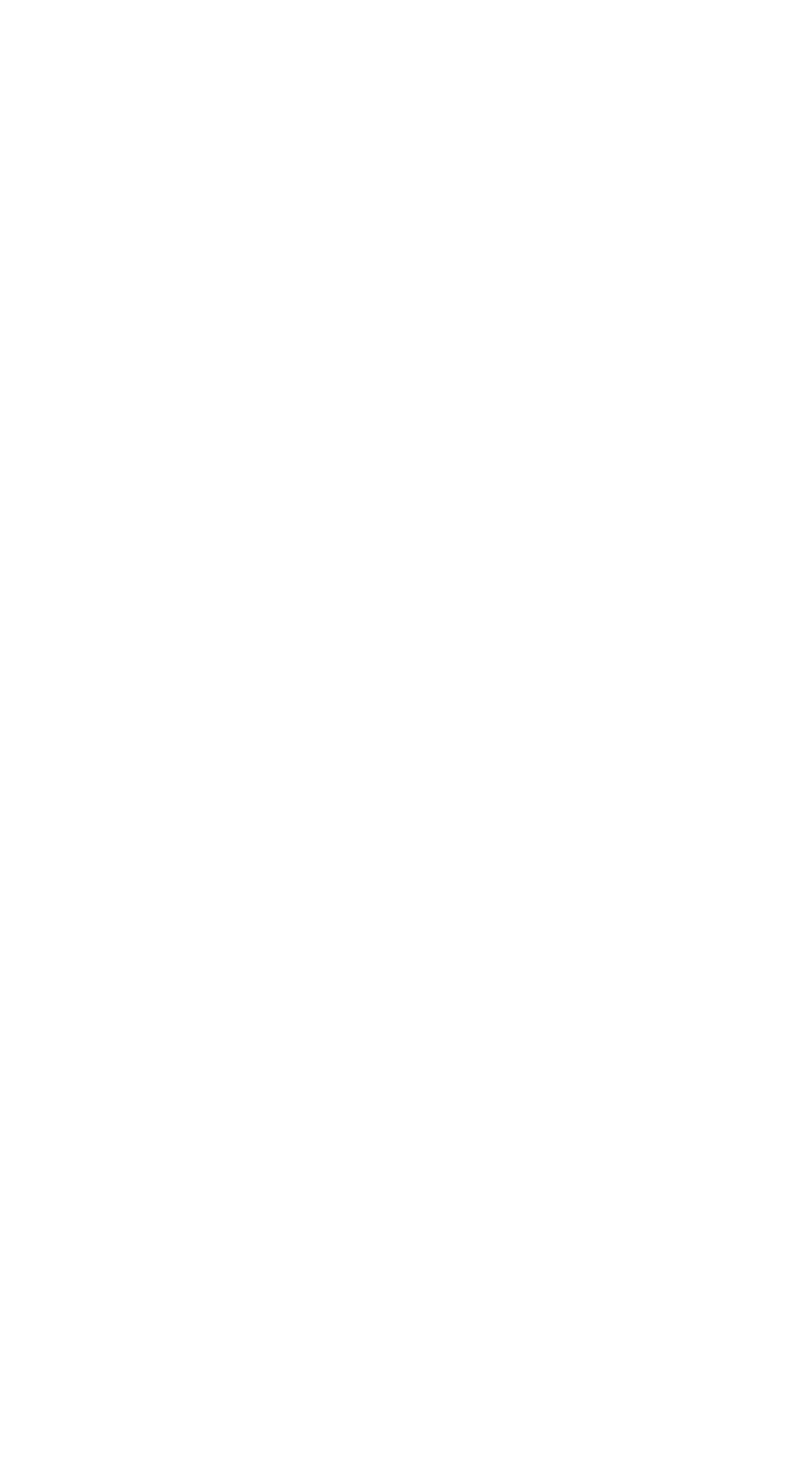
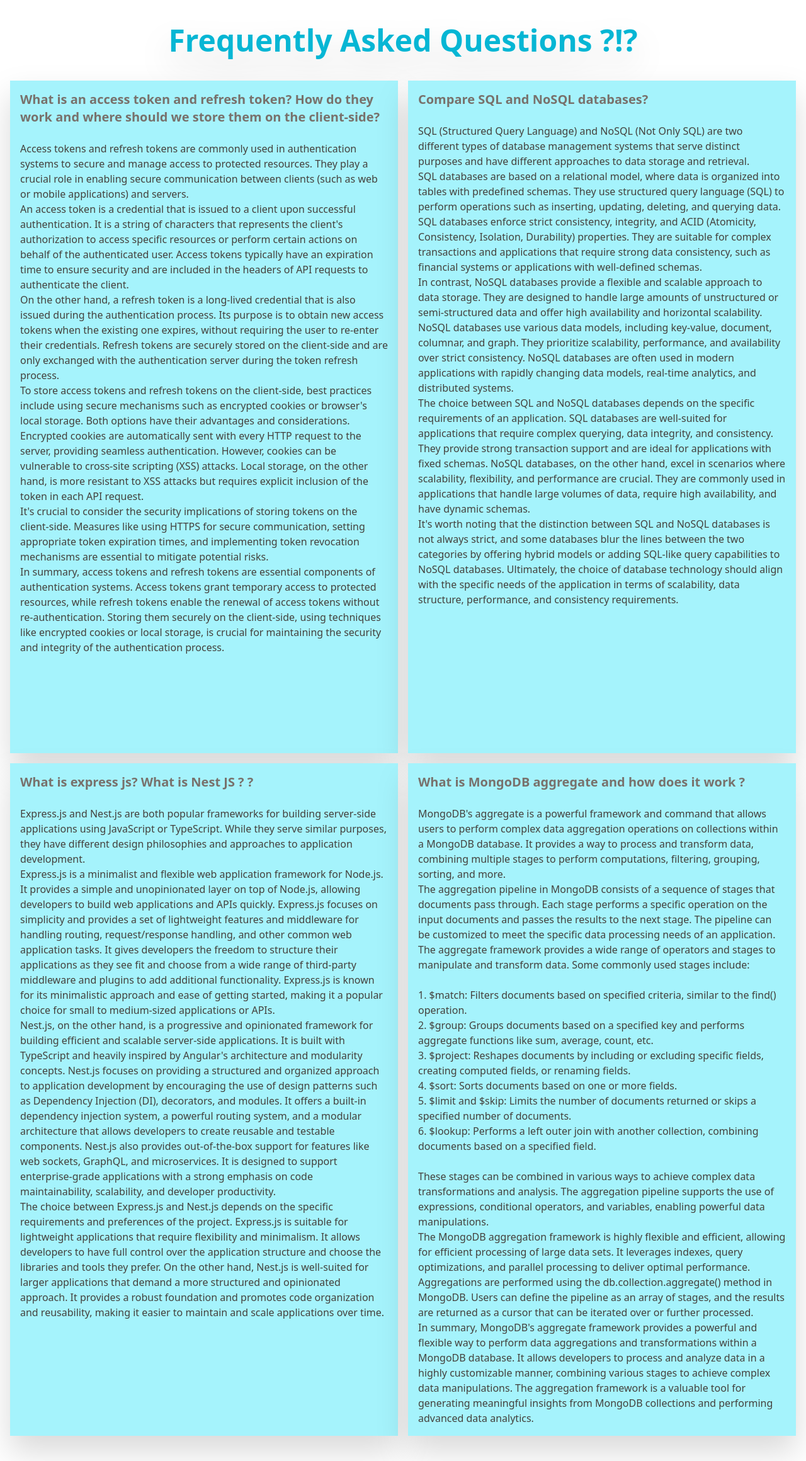
Before and after one commit to sowmik265/toy-tree, a React (Vite) app: page /blog in a window 1280 px wide. Shown: the whole page at 63% size. Before the commit the page ends 800 px from the top, so only its background shows below. Built offline with nearby package versions, Linux system fonts and the light colour scheme.

Commit message:
blod done

```diff
--- a/src/main.jsx
+++ b/src/main.jsx
@@ -15,7 +15,7 @@
   },
   {
     path: "/blog",
-    // element: <Blog></Blog>
+    element: <Blog></Blog>
   }
 ]);
 
--- a/src/pages/Blog.jsx
+++ b/src/pages/Blog.jsx
@@ -2,84 +2,99 @@
 
 const Blog = () => {
     return (
-        <div className=''>
+        <div className='mb-10'>
             <div className='mt-10 text-center '>
-                <h1 className=' font-extrabold  text-5xl text-lime-600 drop-shadow-2xl
+                <h1 className=' font-extrabold  text-5xl text-cyan-500 drop-shadow-2xl
 
 '> Frequently Asked Questions ?!?</h1>
             </div>
 
             <div class="grid md:grid-cols-2 md:grid-rows-2 gap-4 grid-cols-1 grid-rows-4 mx-4 mt-10">
-                <div class="bg-yellow-400 p-4 drop-shadow-2xl
+                <div class="bg-cyan-200 p-4 drop-shadow-2xl
 
 ">
-                    <span className='text-xl font-extrabold text-green-700'>What is the differences between uncontrolled and controlled components?
+                    <span className='text-xl font-extrabold text-stone-500'>What is an access token and refresh token? How do they work and where should we store them on the client-side?
+
                     </span>
                     <br /><br />
-                    <span className='text-teal-900'> Uncontrolled and controlled components are two types of components used in React for managing form inputs. The main difference between the two is how they manage the state of the input data.
+                    <span className='text-stone-700'>Access tokens and refresh tokens are commonly used in authentication systems to secure and manage access to protected resources. They play a crucial role in enabling secure communication between clients (such as web or mobile applications) and servers.<br></br>
 
-                        Uncontrolled components are inputs whose state is managed by the browser. In other words, the input values are not controlled by React. Instead, the browser handles the state of the input, and the React component simply reads the current value when it needs to.
+                        An access token is a credential that is issued to a client upon successful authentication. It is a string of characters that represents the client's authorization to access specific resources or perform certain actions on behalf of the authenticated user. Access tokens typically have an expiration time to ensure security and are included in the headers of API requests to authenticate the client.<br></br>
 
-                        Controlled components, on the other hand, are inputs whose state is controlled by React. In this case, the value of the input is stored in the component's state, and any changes to the input are handled by a React event handler. This means that the component has complete control over the state of the input data.
+                        On the other hand, a refresh token is a long-lived credential that is also issued during the authentication process. Its purpose is to obtain new access tokens when the existing one expires, without requiring the user to re-enter their credentials. Refresh tokens are securely stored on the client-side and are only exchanged with the authentication server during the token refresh process.<br></br>
 
-                        The advantage of using controlled components is that the component has complete control over the state of the input data. This makes it easier to validate and manipulate the data before it is sent to the server. Controlled components also make it easier to implement complex form features, such as conditional rendering and input masking.
+                        To store access tokens and refresh tokens on the client-side, best practices include using secure mechanisms such as encrypted cookies or browser's local storage. Both options have their advantages and considerations. Encrypted cookies are automatically sent with every HTTP request to the server, providing seamless authentication. However, cookies can be vulnerable to cross-site scripting (XSS) attacks. Local storage, on the other hand, is more resistant to XSS attacks but requires explicit inclusion of the token in each API request.<br></br>
 
-                        Uncontrolled components, on the other hand, can be more efficient and easier to work with in some cases, especially for simple forms. Since the state is managed by the browser, there is less overhead involved in managing the state of the input data.
+                        It's crucial to consider the security implications of storing tokens on the client-side. Measures like using HTTPS for secure communication, setting appropriate token expiration times, and implementing token revocation mechanisms are essential to mitigate potential risks.<br></br>
 
-                        In summary, the choice between controlled and uncontrolled components depends on the specific requirements of the form and the developer's preferences. Controlled components provide greater control and flexibility, while uncontrolled components are simpler and more efficient in certain cases.
+                        In summary, access tokens and refresh tokens are essential components of authentication systems. Access tokens grant temporary access to protected resources, while refresh tokens enable the renewal of access tokens without re-authentication. Storing them securely on the client-side, using techniques like encrypted cookies or local storage, is crucial for maintaining the security and integrity of the authentication process.
                     </span>
                 </div>
-                <div class="bg-yellow-400 p-4 drop-shadow-2xl
+                <div class="bg-cyan-200 p-4 drop-shadow-2xl
 
 ">
-                    <span className='text-xl font-extrabold text-green-700'>How to validate React props using PropTypes?
+                    <span className='text-xl font-extrabold text-stone-500'>Compare SQL and NoSQL databases?
+
 
 
                     </span>
                     <br /><br />
-                    <span className='text-teal-900'> React provides a built-in library called PropTypes for validating the props passed into a component. PropTypes is a typechecking system that allows developers to define the expected type of each prop and ensure that the correct type is passed as a prop to the component.
+                    <span className='text-stone-700'> SQL (Structured Query Language) and NoSQL (Not Only SQL) are two different types of database management systems that serve distinct purposes and have different approaches to data storage and retrieval.<br></br>
 
-                        To validate React props using PropTypes, you must first import the PropTypes library from the 'prop-types' package. Once imported, you can define the expected type of each prop using the PropTypes API. PropTypes supports a wide range of data types, including strings, numbers, booleans, arrays, and objects. Additionally, PropTypes can be used to define custom validators for more complex data types.
+                        SQL databases are based on a relational model, where data is organized into tables with predefined schemas. They use structured query language (SQL) to perform operations such as inserting, updating, deleting, and querying data. SQL databases enforce strict consistency, integrity, and ACID (Atomicity, Consistency, Isolation, Durability) properties. They are suitable for complex transactions and applications that require strong data consistency, such as financial systems or applications with well-defined schemas.<br></br>
 
-                        After defining the expected props for a component using PropTypes, you must attach the PropTypes definition to the component by assigning it to the 'propTypes' property. This will ensure that React validates the props passed into the component and throws an error if the wrong type is passed.
+                        In contrast, NoSQL databases provide a flexible and scalable approach to data storage. They are designed to handle large amounts of unstructured or semi-structured data and offer high availability and horizontal scalability. NoSQL databases use various data models, including key-value, document, columnar, and graph. They prioritize scalability, performance, and availability over strict consistency. NoSQL databases are often used in modern applications with rapidly changing data models, real-time analytics, and distributed systems.<br></br>
 
-                        By validating props using PropTypes, you can catch errors early in the development process and improve the maintainability of your code. PropTypes make it easier for other developers to use and understand the component and prevent potential bugs caused by incorrect or unexpected data being passed in. Overall, PropTypes is a powerful tool for developing high-quality React components that are robust and reliable.
+                        The choice between SQL and NoSQL databases depends on the specific requirements of an application. SQL databases are well-suited for applications that require complex querying, data integrity, and consistency. They provide strong transaction support and are ideal for applications with fixed schemas. NoSQL databases, on the other hand, excel in scenarios where scalability, flexibility, and performance are crucial. They are commonly used in applications that handle large volumes of data, require high availability, and have dynamic schemas.<br></br>
+
+                        It's worth noting that the distinction between SQL and NoSQL databases is not always strict, and some databases blur the lines between the two categories by offering hybrid models or adding SQL-like query capabilities to NoSQL databases. Ultimately, the choice of database technology should align with the specific needs of the application in terms of scalability, data structure, performance, and consistency requirements.
                     </span>
                 </div>
-                <div class="bg-yellow-400 p-4 drop-shadow-2xl
+                <div class="bg-cyan-200 p-4 drop-shadow-2xl
 
 ">
-                    <span className='text-xl font-extrabold text-green-700'>What is the difference between nodejs and express js.
+                    <span className='text-xl font-extrabold text-stone-500'>What is express js? What is Nest JS ?
 
                         ?</span>
                     <br /><br />
 
-                    <span className='text-teal-900	'>Node.js and Express.js are two popular technologies used for developing web applications, particularly on the server-side. Node.js is a runtime environment for executing JavaScript code outside of a web browser, while Express.js is a web application framework built on top of Node.js. The main difference between the two is that Node.js provides a runtime environment for JavaScript code to be executed on a server, while Express.js is a framework that makes it easier to develop web applications using Node.js.
+                    <span className='text-stone-700	'>Express.js and Nest.js are both popular frameworks for building server-side applications using JavaScript or TypeScript. While they serve similar purposes, they have different design philosophies and approaches to application development.<br></br>
 
-                        Node.js provides a set of APIs for creating and managing server-side applications using JavaScript. It allows developers to use JavaScript code to interact with the server's file system, network, and other system resources. Node.js also has a built-in package manager called npm, which makes it easy to install and manage third-party libraries and modules.
+                        Express.js is a minimalist and flexible web application framework for Node.js. It provides a simple and unopinionated layer on top of Node.js, allowing developers to build web applications and APIs quickly. Express.js focuses on simplicity and provides a set of lightweight features and middleware for handling routing, request/response handling, and other common web application tasks. It gives developers the freedom to structure their applications as they see fit and choose from a wide range of third-party middleware and plugins to add additional functionality. Express.js is known for its minimalistic approach and ease of getting started, making it a popular choice for small to medium-sized applications or APIs.<br></br>
 
-                        Express.js, on the other hand, is a web application framework that is built on top of Node.js. It provides a set of high-level APIs and conventions that make it easier to develop web applications using Node.js. Express.js provides a set of middleware functions that can be used to handle various aspects of web application development, such as routing, authentication, and error handling. It also provides a templating engine for generating dynamic HTML content.
+                        Nest.js, on the other hand, is a progressive and opinionated framework for building efficient and scalable server-side applications. It is built with TypeScript and heavily inspired by Angular's architecture and modularity concepts. Nest.js focuses on providing a structured and organized approach to application development by encouraging the use of design patterns such as Dependency Injection (DI), decorators, and modules. It offers a built-in dependency injection system, a powerful routing system, and a modular architecture that allows developers to create reusable and testable components. Nest.js also provides out-of-the-box support for features like web sockets, GraphQL, and microservices. It is designed to support enterprise-grade applications with a strong emphasis on code maintainability, scalability, and developer productivity.<br></br>
 
-                        In summary, while Node.js provides a runtime environment for executing JavaScript code on a server, Express.js is a web application framework that simplifies the development of web applications using Node.js. Node.js provides the underlying functionality for Express.js to build web applications, while Express.js provides a set of high-level APIs and conventions that make it easier to develop web applications quickly and efficiently.</span>
+                        The choice between Express.js and Nest.js depends on the specific requirements and preferences of the project. Express.js is suitable for lightweight applications that require flexibility and minimalism. It allows developers to have full control over the application structure and choose the libraries and tools they prefer. On the other hand, Nest.js is well-suited for larger applications that demand a more structured and opinionated approach. It provides a robust foundation and promotes code organization and reusability, making it easier to maintain and scale applications over time.</span>
 
                 </div>
-                <div class="bg-yellow-400 p-4 drop-shadow-2xl
+                <div class="bg-cyan-200 p-4 drop-shadow-2xl
 
 ">
-                    <span className='text-xl font-extrabold text-green-700 rounded'>What is a custom hook, and why will you create a custom hook?
+                    <span className='text-xl font-extrabold text-stone-500 rounded'>What is MongoDB aggregate and how does it work ?
 
                     </span>
                     <br /><br />
-                    <span className='text-teal-900'>
-                        In React, a custom hook is a function that encapsulates reusable logic and stateful behavior that can be shared across multiple components. Custom hooks allow developers to extract common functionality from components and abstract it into a standalone, reusable function.
+                    <span className='text-stone-700'>
+                        MongoDB's aggregate is a powerful framework and command that allows users to perform complex data aggregation operations on collections within a MongoDB database. It provides a way to process and transform data, combining multiple stages to perform computations, filtering, grouping, sorting, and more.<br></br>
 
-                        There are many reasons why a developer might create a custom hook. For example, custom hooks can simplify the logic and state management for complex components, reduce code duplication, and improve code organization and maintainability. Custom hooks can also make it easier to share code between different components and projects.
+                        The aggregation pipeline in MongoDB consists of a sequence of stages that documents pass through. Each stage performs a specific operation on the input documents and passes the results to the next stage. The pipeline can be customized to meet the specific data processing needs of an application.<br></br>
 
-                        To create a custom hook, the developer simply defines a function that uses other hooks and provides an API for other components to use. The function can return state values, event handlers, and other functions that are needed by the components that use the hook. Custom hooks can also accept parameters, allowing the developer to configure the behavior of the hook based on the specific needs of the component.
+                        The aggregate framework provides a wide range of operators and stages to manipulate and transform data. Some commonly used stages include:<br></br><br></br>
 
-                        Custom hooks can be used for a wide range of purposes, such as managing form inputs, handling authentication, fetching data from APIs, and more. By creating custom hooks, developers can build reusable and composable pieces of logic that can be easily shared and integrated into different components and applications.
+                        1. $match: Filters documents based on specified criteria, similar to the find() operation.<br></br>
+                        2. $group: Groups documents based on a specified key and performs aggregate functions like sum, average, count, etc.<br></br>
+                        3. $project: Reshapes documents by including or excluding specific fields, creating computed fields, or renaming fields.<br></br>
+                        4. $sort: Sorts documents based on one or more fields.<br></br>
+                        5. $limit and $skip: Limits the number of documents returned or skips a specified number of documents.<br></br>
+                        6. $lookup: Performs a left outer join with another collection, combining documents based on a specified field.<br></br><br></br>
 
-                        Overall, custom hooks are a powerful tool for simplifying and organizing complex logic in React components. They allow developers to extract and encapsulate common functionality and state management into a standalone function, making code more modular, reusable, and easier to maintain.
+                        These stages can be combined in various ways to achieve complex data transformations and analysis. The aggregation pipeline supports the use of expressions, conditional operators, and variables, enabling powerful data manipulations.<br></br>
+
+                        The MongoDB aggregation framework is highly flexible and efficient, allowing for efficient processing of large data sets. It leverages indexes, query optimizations, and parallel processing to deliver optimal performance.<br></br>
+
+                        Aggregations are performed using the db.collection.aggregate() method in MongoDB. Users can define the pipeline as an array of stages, and the results are returned as a cursor that can be iterated over or further processed.<br></br>
+
+                        In summary, MongoDB's aggregate framework provides a powerful and flexible way to perform data aggregations and transformations within a MongoDB database. It allows developers to process and analyze data in a highly customizable manner, combining various stages to achieve complex data manipulations. The aggregation framework is a valuable tool for generating meaningful insights from MongoDB collections and performing advanced data analytics.
                     </span>
 
                 </div>
```
